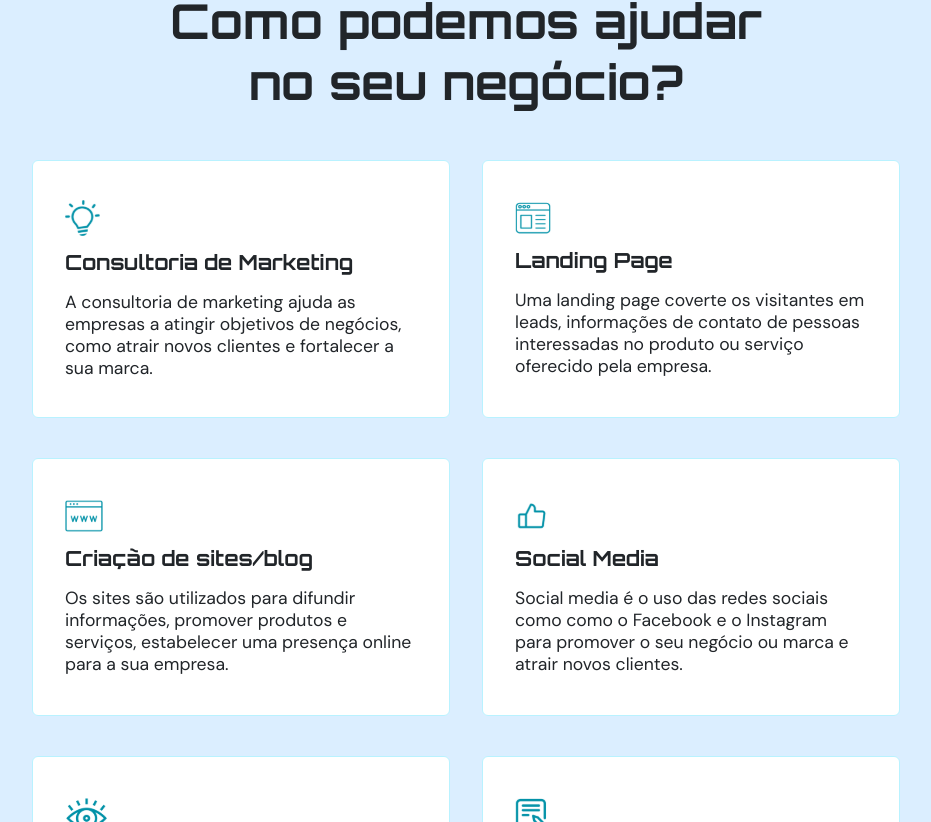
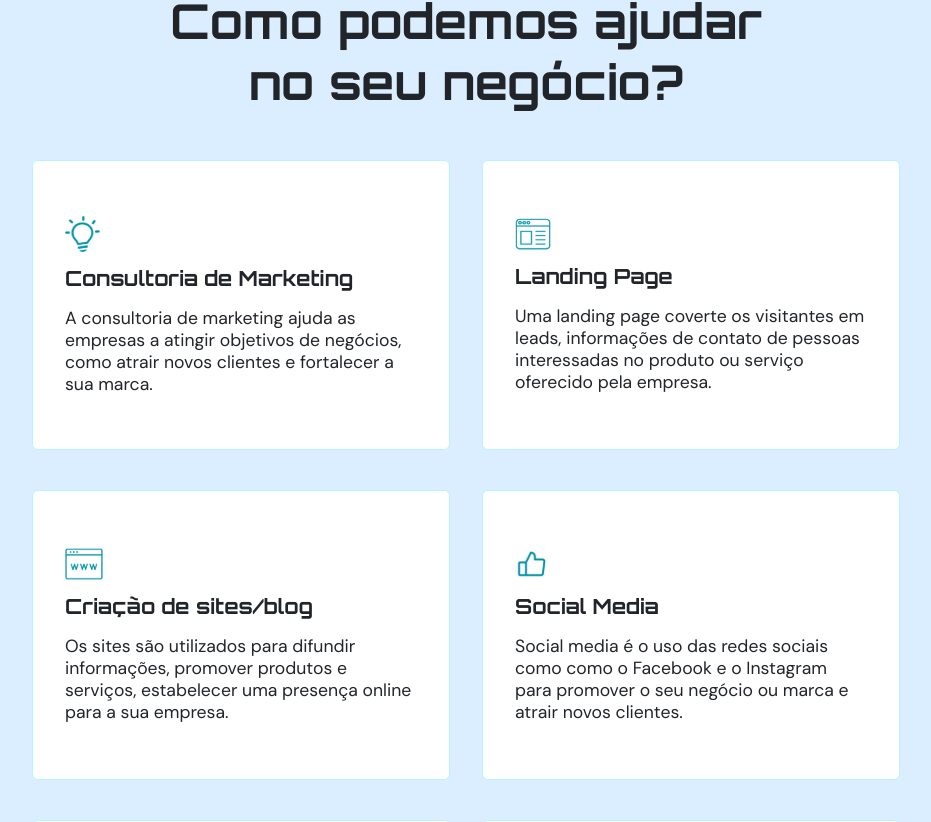
Before and after one commit to jose-pires-neto/Site-Equipe-Decola, a Next.js app: page / in a window 1280 px wide. Shown: the part 1518-2340 px from the top of the page, without its empty margins (174-1105 px from the left). Built offline with nearby package versions, Linux system fonts and the light colour scheme.

Commit message:
fix: corrige cards de services

```diff
--- a/src/components/ServicesSection/servicesStyle.ts
+++ b/src/components/ServicesSection/servicesStyle.ts
@@ -75,7 +75,7 @@ export const ServicesCard = styled('div', {
   height: '16rem',
   border: '1px solid $brandBlue400',
   borderRadius: '0.375rem',
-  padding: '0 2rem',
+  padding: '1rem 2rem',
   display: 'flex',
   flexDirection: 'column',
   alignItems: 'flex-start',
```
